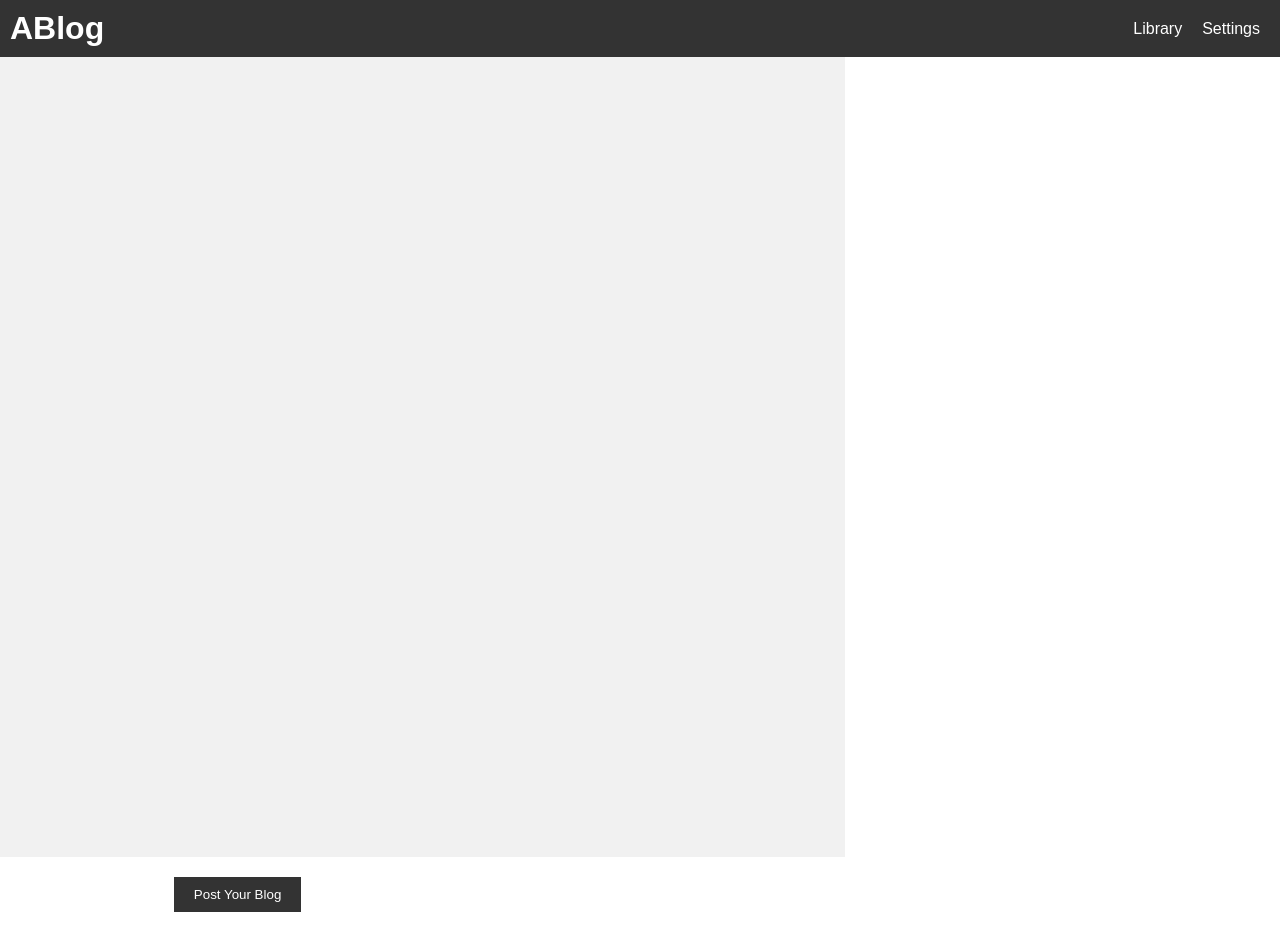
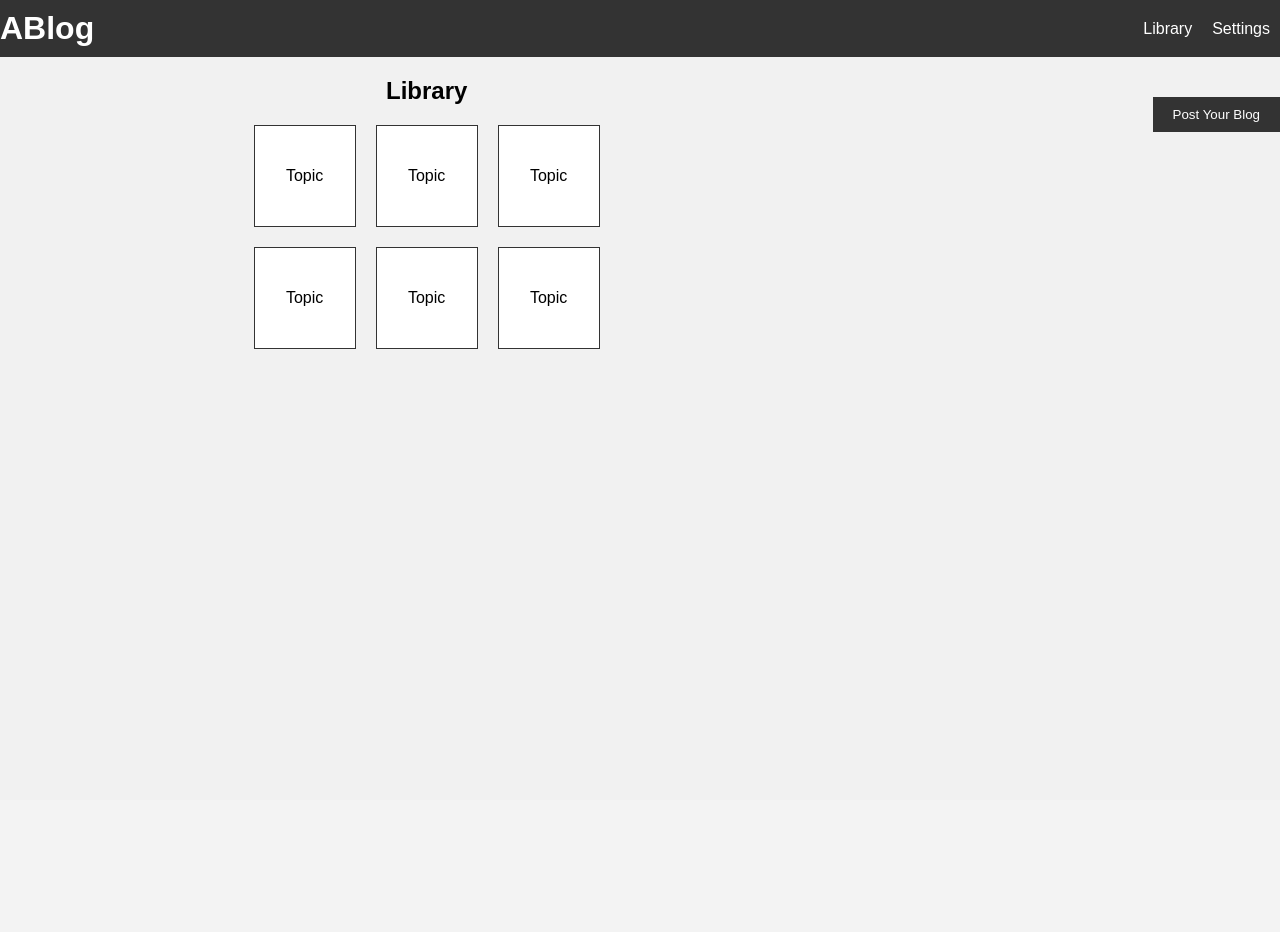
Before and after one commit to Marianplum/DES323_Ablog, a Django app: page /home/ in a window 1280 px wide. After the commit the page ends 349 px from the top, so only its background shows below. Run offline with Django 4.2, Linux system fonts and the light colour scheme.

Commit message:
หกดหก

```diff
--- a/hello_world/templates/home.html
+++ b/hello_world/templates/home.html
@@ -7,6 +7,10 @@
             font-family: Arial, sans-serif;
             margin: 0;
             padding: 0;
+            display: flex;
+            flex-direction: column;
+            align-items: center;
+            background-color: #f1f1f1; /* Set the background color for the entire page */
         }
 
         header {
@@ -16,35 +20,63 @@
             display: flex;
             justify-content: space-between;
             align-items: center;
+            width: 100%;
         }
 
         header h1 {
             margin: 0;
         }
 
-        #nav-links {
+        header #nav-links {
             display: flex;
+            align-items: center;
         }
 
-        #nav-links a {
+        header #nav-links a {
             color: #fff;
             text-decoration: none;
             margin: 0 10px;
         }
 
-        #library-container {
+        #content {
+            display: flex;
+            justify-content: space-between;
+            width: 100%;
+            margin-top: 20px; /* Add margin to move the content down */
+        }
+
+        #library-section {
+            flex: 2;
             display: flex;
             flex-direction: column;
-            width: 66%;
-            height: 100vh;
-            background-color: #f1f1f1;
+            align-items: center;
         }
 
-        #recently-container {
-            width: 34%;
-            padding: 20px;
-            text-align: center;
+        #library-title {
+            font-size: 24px;
+            font-weight: bold;
+        }
+
+        #library-grid {
+            display: grid;
+            grid-template-columns: repeat(3, 1fr); /* 3 columns */
+            grid-template-rows: repeat(2, 1fr); /* 2 rows */
+            grid-gap: 20px;
+            margin-top: 20px;
+        }
+
+        .library-item {
+            width: 100px;
+            height: 100px;
             background-color: #fff;
+            border: 1px solid #333;
+            display: flex;
+            justify-content: center;
+            align-items: center;
+        }
+
+        #post-blog-section {
+            flex: 1;
             display: flex;
             flex-direction: column;
             align-items: center;
@@ -56,6 +88,8 @@
             padding: 10px 20px;
             border: none;
             cursor: pointer;
+            align-self: flex-end; /* Set the button to the right */
+            margin-top: 20px; /* Add margin to move the button down */
         }
     </style>
 </head>
@@ -68,12 +102,23 @@
         </div>
     </header>
 
-    <div id="library-container">
-        <!-- Content for the library goes here -->
-    </div>
+    <div id="content">
+        <div id="library-section">
+            <div id="library-title">Library</div>
+            <div id="library-grid">
+                <!-- 3 x 2 grid with text "Topic" -->
+                <div class="library-item">Topic</div>
+                <div class="library-item">Topic</div>
+                <div class="library-item">Topic</div>
+                <div class="library-item">Topic</div>
+                <div class="library-item">Topic</div>
+                <div class="library-item">Topic</div>
+            </div>
+        </div>
 
-    <div id="recently-container">
-        <button id="post-blog-button">Post Your Blog</button>
+        <div id="post-blog-section">
+            <button id="post-blog-button">Post Your Blog</button>
+        </div>
     </div>
 
     <script>
```
